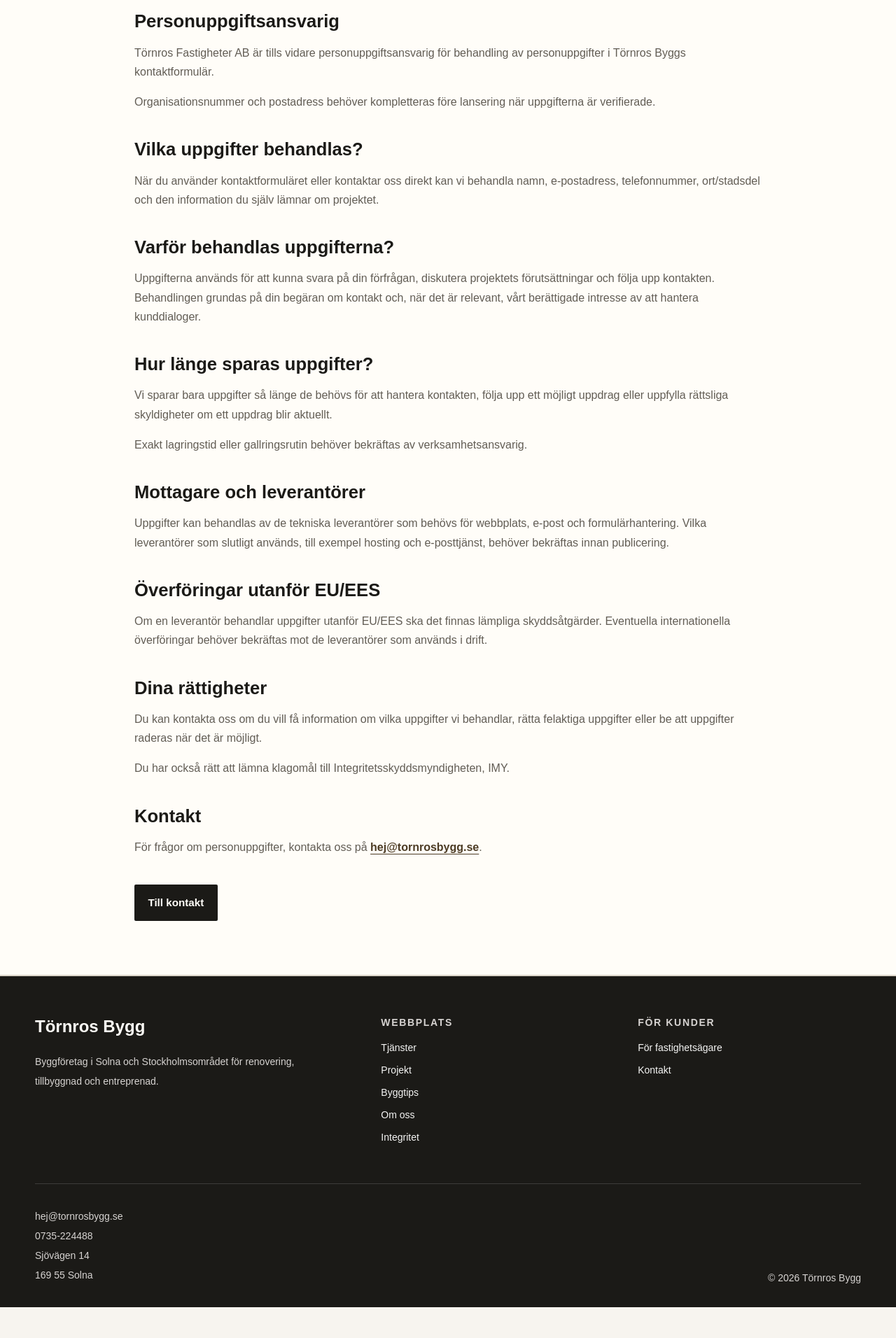
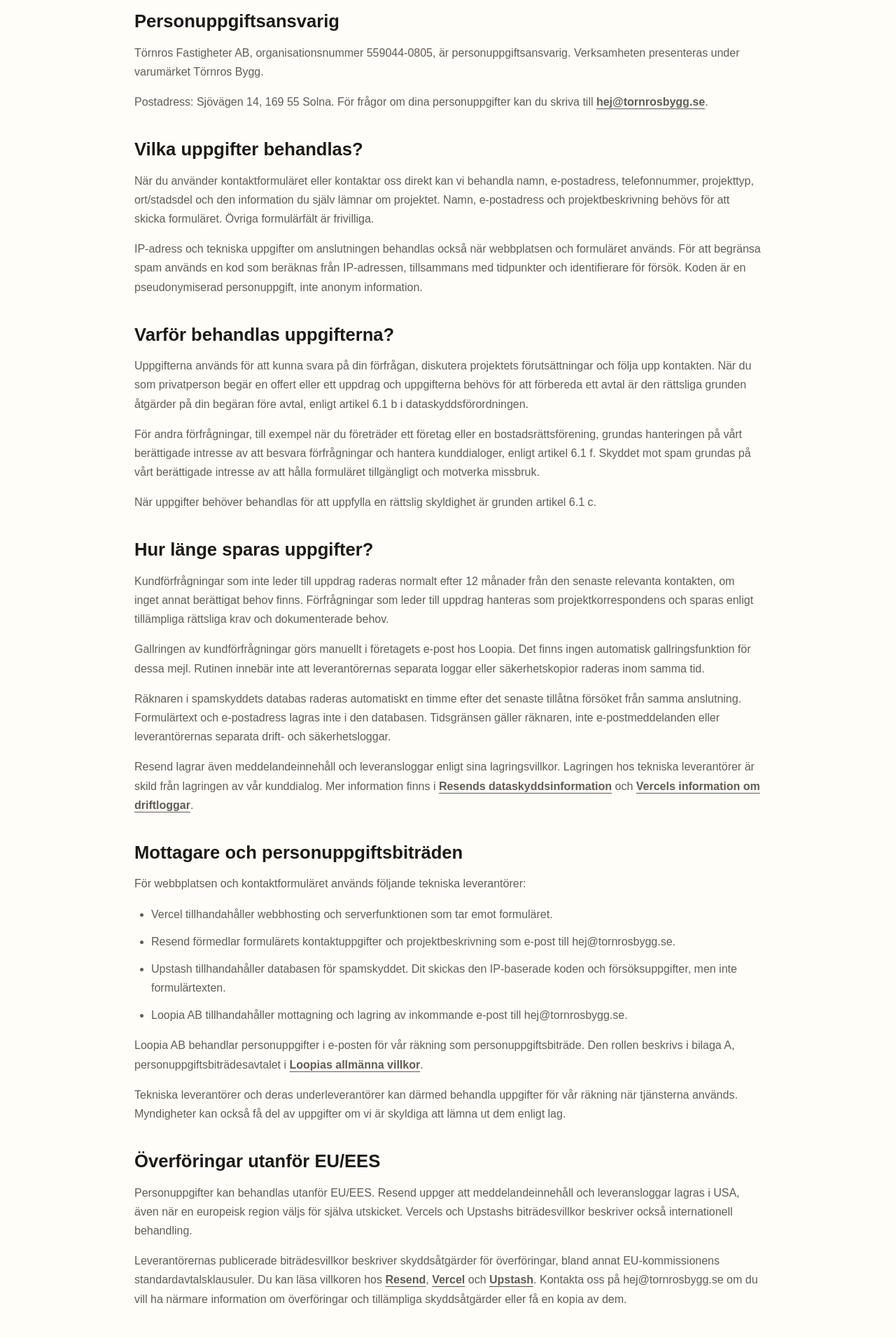
Before and after one commit to tornrosdaniel-cell/tornrosbygg-web, a Next.js app: page /integritet in a window 1280 px wide. Shown: the part 620-2532 px from the top of the page at 70% size. Before the commit the page ends 2488 px from the top, so only its background shows below. Built offline with nearby package versions, Linux system fonts and the light colour scheme.

Commit message:
docs: finalize contact privacy and manual retention routine

```diff
--- a/src/app/integritet/page.tsx
+++ b/src/app/integritet/page.tsx
@@ -16,8 +16,8 @@
           <p className="eyebrow mb-6">Integritet</p>
           <h1 className="heading-xl">Personuppgifter när du kontaktar oss</h1>
           <p className="body-lg mt-8 max-w-3xl">
-            Här beskriver vi kort hur Törnros Bygg behandlar uppgifter som du
-            lämnar när du hör av dig om ett byggprojekt.
+            Här beskriver vi hur dina personuppgifter behandlas när du kontaktar
+            Törnros Bygg om ett byggprojekt och när kontaktformuläret används.
           </p>
         </div>
       </section>
@@ -27,12 +27,16 @@
           <div>
             <h2 className="heading-md">Personuppgiftsansvarig</h2>
             <p className="body-copy mt-4">
-              Törnros Fastigheter AB är tills vidare personuppgiftsansvarig för
-              behandling av personuppgifter i Törnros Byggs kontaktformulär.
+              Törnros Fastigheter AB, organisationsnummer 559044-0805, är
+              personuppgiftsansvarig. Verksamheten presenteras under varumärket
+              Törnros Bygg.
             </p>
             <p className="body-copy mt-4">
-              Organisationsnummer och postadress behöver kompletteras före
-              lansering när uppgifterna är verifierade.
+              Postadress: Sjövägen 14, 169 55 Solna. För frågor om dina
+              personuppgifter kan du skriva till{" "}
+              <a href="mailto:hej@tornrosbygg.se" className="font-bold underline underline-offset-4">
+                hej@tornrosbygg.se
+              </a>.
             </p>
           </div>
 
@@ -40,8 +44,17 @@
             <h2 className="heading-md">Vilka uppgifter behandlas?</h2>
             <p className="body-copy mt-4">
               När du använder kontaktformuläret eller kontaktar oss direkt kan
-              vi behandla namn, e-postadress, telefonnummer, ort/stadsdel och
-              den information du själv lämnar om projektet.
+              vi behandla namn, e-postadress, telefonnummer, projekttyp,
+              ort/stadsdel och den information du själv lämnar om projektet.
+              Namn, e-postadress och projektbeskrivning behövs för att skicka
+              formuläret. Övriga formulärfält är frivilliga.
+            </p>
+            <p className="body-copy mt-4">
+              IP-adress och tekniska uppgifter om anslutningen behandlas också
+              när webbplatsen och formuläret används. För att begränsa spam
+              används en kod som beräknas från IP-adressen, tillsammans med
+              tidpunkter och identifierare för försök. Koden är en
+              pseudonymiserad personuppgift, inte anonym information.
             </p>
           </div>
 
@@ -50,53 +63,126 @@
             <p className="body-copy mt-4">
               Uppgifterna används för att kunna svara på din förfrågan,
               diskutera projektets förutsättningar och följa upp kontakten.
-              Behandlingen grundas på din begäran om kontakt och, när det är
-              relevant, vårt berättigade intresse av att hantera kunddialoger.
+              När du som privatperson begär en offert eller ett uppdrag och
+              uppgifterna behövs för att förbereda ett avtal är den rättsliga
+              grunden åtgärder på din begäran före avtal, enligt artikel 6.1 b
+              i dataskyddsförordningen.
+            </p>
+            <p className="body-copy mt-4">
+              För andra förfrågningar, till exempel när du företräder ett
+              företag eller en bostadsrättsförening, grundas hanteringen på
+              vårt berättigade intresse av att besvara förfrågningar och
+              hantera kunddialoger, enligt artikel 6.1 f. Skyddet mot spam
+              grundas på vårt berättigade intresse av att hålla formuläret
+              tillgängligt och motverka missbruk.
+            </p>
+            <p className="body-copy mt-4">
+              När uppgifter behöver behandlas för att uppfylla en rättslig
+              skyldighet är grunden artikel 6.1 c.
             </p>
           </div>
 
           <div>
             <h2 className="heading-md">Hur länge sparas uppgifter?</h2>
             <p className="body-copy mt-4">
-              Vi sparar bara uppgifter så länge de behövs för att hantera
-              kontakten, följa upp ett möjligt uppdrag eller uppfylla rättsliga
-              skyldigheter om ett uppdrag blir aktuellt.
+              Kundförfrågningar som inte leder till uppdrag raderas normalt
+              efter 12 månader från den senaste relevanta kontakten, om inget
+              annat berättigat behov finns. Förfrågningar som leder till uppdrag
+              hanteras som projektkorrespondens och sparas enligt tillämpliga
+              rättsliga krav och dokumenterade behov.
             </p>
             <p className="body-copy mt-4">
-              Exakt lagringstid eller gallringsrutin behöver bekräftas av
-              verksamhetsansvarig.
+              Gallringen av kundförfrågningar görs manuellt i företagets e-post
+              hos Loopia. Det finns ingen automatisk gallringsfunktion för
+              dessa mejl. Rutinen innebär inte att leverantörernas separata
+              loggar eller säkerhetskopior raderas inom samma tid.
+            </p>
+            <p className="body-copy mt-4">
+              Räknaren i spamskyddets databas raderas automatiskt en timme
+              efter det senaste tillåtna försöket från samma anslutning.
+              Formulärtext och e-postadress lagras inte i den databasen.
+              Tidsgränsen gäller räknaren, inte e-postmeddelanden eller
+              leverantörernas separata drift- och säkerhetsloggar.
+            </p>
+            <p className="body-copy mt-4">
+              Resend lagrar även meddelandeinnehåll och leveransloggar enligt
+              sina lagringsvillkor. Lagringen hos tekniska leverantörer är
+              skild från lagringen av vår kunddialog. Mer information finns i{" "}
+              <a href="https://resend.com/security/gdpr" className="font-bold underline underline-offset-4">
+                Resends dataskyddsinformation
+              </a>{" "}
+              och{" "}
+              <a href="https://vercel.com/docs/logs/runtime" className="font-bold underline underline-offset-4">
+                Vercels information om driftloggar
+              </a>.
             </p>
           </div>
 
           <div>
-            <h2 className="heading-md">Mottagare och leverantörer</h2>
+            <h2 className="heading-md">Mottagare och personuppgiftsbiträden</h2>
             <p className="body-copy mt-4">
-              Uppgifter kan behandlas av de tekniska leverantörer som behövs
-              för webbplats, e-post och formulärhantering. Vilka leverantörer
-              som slutligt används, till exempel hosting och e-posttjänst,
-              behöver bekräftas innan publicering.
+              För webbplatsen och kontaktformuläret används följande tekniska
+              leverantörer:
+            </p>
+            <ul className="body-copy mt-4 list-disc space-y-3 pl-6">
+              <li>Vercel tillhandahåller webbhosting och serverfunktionen som tar emot formuläret.</li>
+              <li>Resend förmedlar formulärets kontaktuppgifter och projektbeskrivning som e-post till hej@tornrosbygg.se.</li>
+              <li>Upstash tillhandahåller databasen för spamskyddet. Dit skickas den IP-baserade koden och försöksuppgifter, men inte formulärtexten.</li>
+              <li>Loopia AB tillhandahåller mottagning och lagring av inkommande e-post till hej@tornrosbygg.se.</li>
+            </ul>
+            <p className="body-copy mt-4">
+              Loopia AB behandlar personuppgifter i e-posten för vår räkning
+              som personuppgiftsbiträde. Den rollen beskrivs i bilaga A,
+              personuppgiftsbiträdesavtalet i{" "}
+              <a href="https://www.loopia.se/pdf/loopia_allmanna_villkor.pdf" className="font-bold underline underline-offset-4">
+                Loopias allmänna villkor
+              </a>.
+            </p>
+            <p className="body-copy mt-4">
+              Tekniska leverantörer och deras underleverantörer
+              kan därmed behandla uppgifter för vår räkning när tjänsterna
+              används. Myndigheter kan också få del av uppgifter om vi är
+              skyldiga att lämna ut dem enligt lag.
             </p>
           </div>
 
           <div>
             <h2 className="heading-md">Överföringar utanför EU/EES</h2>
             <p className="body-copy mt-4">
-              Om en leverantör behandlar uppgifter utanför EU/EES ska det finnas
-              lämpliga skyddsåtgärder. Eventuella internationella överföringar
-              behöver bekräftas mot de leverantörer som används i drift.
+              Personuppgifter kan behandlas utanför EU/EES. Resend uppger att
+              meddelandeinnehåll och leveransloggar lagras i USA, även när en
+              europeisk region väljs för själva utskicket. Vercels och
+              Upstashs biträdesvillkor beskriver också internationell behandling.
+            </p>
+            <p className="body-copy mt-4">
+              Leverantörernas publicerade biträdesvillkor beskriver
+              skyddsåtgärder för överföringar, bland annat EU-kommissionens
+              standardavtalsklausuler. Du kan läsa villkoren hos{" "}
+              <a href="https://resend.com/legal/dpa" className="font-bold underline underline-offset-4">Resend</a>,{" "}
+              <a href="https://vercel.com/legal/dpa" className="font-bold underline underline-offset-4">Vercel</a>{" "}
+              och{" "}
+              <a href="https://upstash.com/trust/dpa.pdf" className="font-bold underline underline-offset-4">Upstash</a>.
+              Kontakta oss på hej@tornrosbygg.se om du vill ha närmare
+              information om överföringar och tillämpliga skyddsåtgärder eller
+              få en kopia av dem.
             </p>
           </div>
 
           <div>
             <h2 className="heading-md">Dina rättigheter</h2>
             <p className="body-copy mt-4">
-              Du kan kontakta oss om du vill få information om vilka uppgifter
-              vi behandlar, rätta felaktiga uppgifter eller be att uppgifter
-              raderas när det är möjligt.
+              Du kan begära tillgång till dina personuppgifter, rättelse av
+              felaktiga uppgifter och, när förutsättningarna är uppfyllda,
+              radering eller begränsning av behandlingen. Du har rätt att
+              invända mot behandling som grundas på berättigat intresse.
+              När reglerna om dataportabilitet är tillämpliga kan du också
+              begära att få ut uppgifter i ett strukturerat format.
             </p>
             <p className="body-copy mt-4">
               Du har också rätt att lämna klagomål till
-              Integritetsskyddsmyndigheten, IMY.
+              <a href="https://www.imy.se/privatperson/utfora-arenden/lamna-ett-klagomal/" className="font-bold underline underline-offset-4">
+                Integritetsskyddsmyndigheten, IMY
+              </a>.
             </p>
           </div>
 
```
Also changed, not shown: 2 other files (tests, documents, lock files or other folders).
